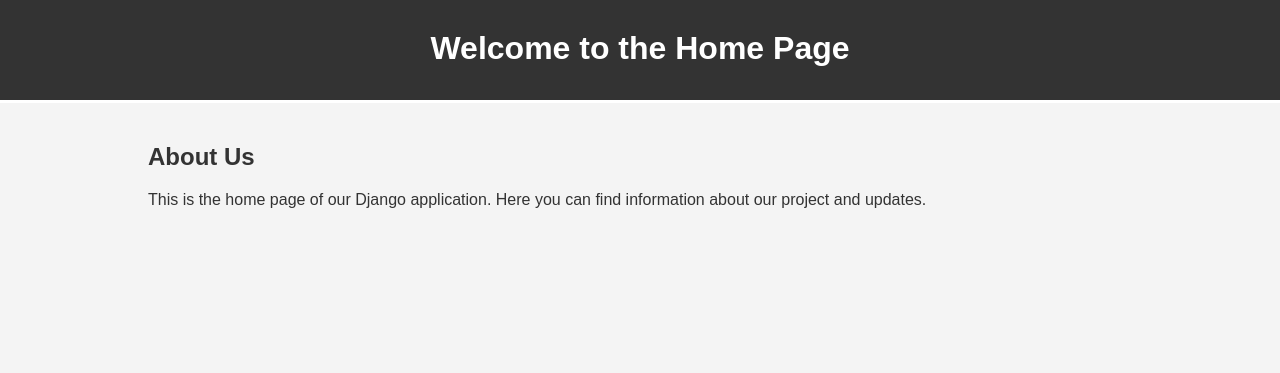
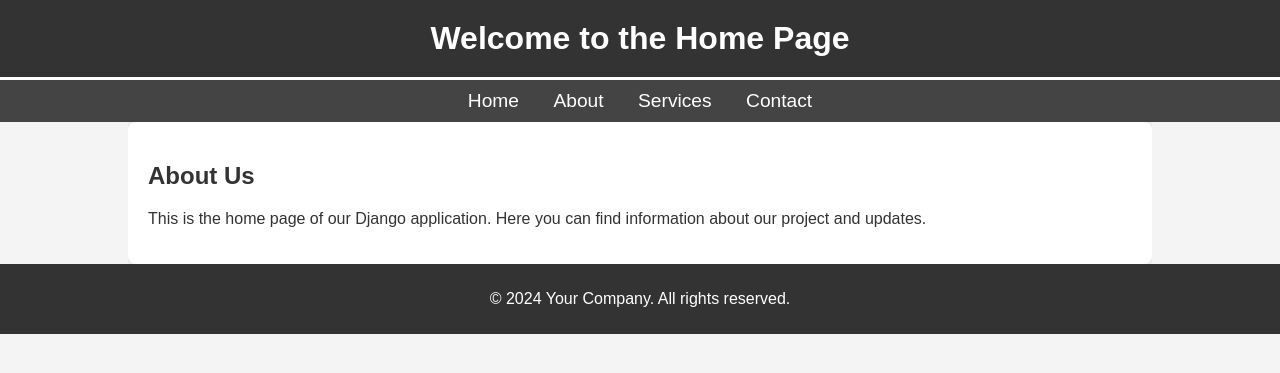
Before and after one commit to ajmerianas03/Django, a Django app: page / in a window 1280 px wide. Shown: the top 373 px of the page. Run offline with Django 5.2, Linux system fonts and the light colour scheme.

Commit message:
Index Change

```diff
--- a/first_project/templates/index.html
+++ b/first_project/templates/index.html
@@ -12,24 +12,65 @@
             background-color: #f4f4f4;
             color: #333;
         }
+        header {
+            background: #333;
+            color: #fff;
+            padding: 20px 0;
+            border-bottom: 3px solid #fff;
+            text-align: center;
+        }
+        header h1 {
+            margin: 0;
+            font-size: 2em;
+        }
+        nav {
+            background: #444;
+            color: #fff;
+            padding: 10px 0;
+        }
+        nav ul {
+            list-style: none;
+            padding: 0;
+            margin: 0;
+            text-align: center;
+        }
+        nav ul li {
+            display: inline;
+            margin: 0 15px;
+        }
+        nav ul li a {
+            color: #fff;
+            text-decoration: none;
+            font-size: 1.2em;
+        }
+        nav ul li a:hover {
+            text-decoration: underline;
+        }
         .container {
             width: 80%;
             margin: 0 auto;
             overflow: hidden;
         }
-        header {
+        .content {
+            padding: 20px;
+            background: #fff;
+            border-radius: 8px;
+            box-shadow: 0 0 10px rgba(0, 0, 0, 0.1);
+        }
+        footer {
             background: #333;
             color: #fff;
-            padding-top: 30px;
-            min-height: 70px;
-            border-bottom: #fff 3px solid;
+            padding: 10px 0;
             text-align: center;
         }
-        header h1 {
-            margin: 0;
-        }
-        .content {
-            padding: 20px;
+        @media (max-width: 768px) {
+            nav ul li {
+                display: block;
+                margin: 10px 0;
+            }
+            nav ul li a {
+                font-size: 1em;
+            }
         }
     </style>
 </head>
@@ -39,11 +80,26 @@
             <h1>Welcome to the Home Page</h1>
         </div>
     </header>
+    <nav>
+        <div class="container">
+            <ul>
+                <li><a href="#">Home</a></li>
+                <li><a href="#">About</a></li>
+                <li><a href="#">Services</a></li>
+                <li><a href="#">Contact</a></li>
+            </ul>
+        </div>
+    </nav>
     <div class="container">
         <div class="content">
             <h2>About Us</h2>
             <p>This is the home page of our Django application. Here you can find information about our project and updates.</p>
         </div>
     </div>
+    <footer>
+        <div class="container">
+            <p>&copy; 2024 Your Company. All rights reserved.</p>
+        </div>
+    </footer>
 </body>
 </html>
```
